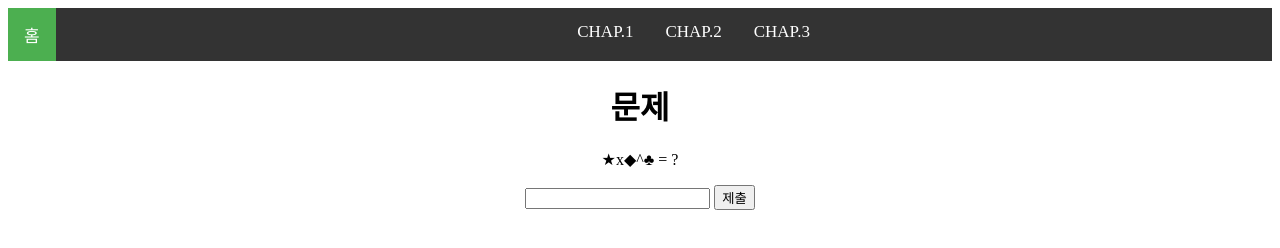
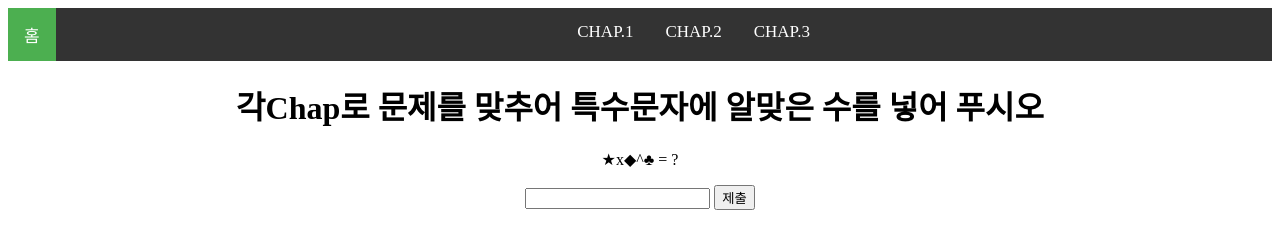
Before and after one commit to jky15451/jky15451.github.io, a plain HTML site: page 과제.html in a window 1280 px wide. Drawn offline with Linux system fonts and the light colour scheme.

Commit message:
Update 과제.html

```diff
--- a/과제.html
+++ b/과제.html
@@ -48,7 +48,7 @@
       <a href="CHAP_2.html">CHAP.2</a>
       <a href="CHAP_3.html">CHAP.3</a>
     </nav>
-    <h1>문제</h1>
+    <h1>각Chap로 문제를 맞추어 특수문자에 알맞은 수를 넣어 푸시오</h1>
     <p>★x◆^♣ = ?</p>
     <input id="answer" type="text">
     <button onclick="checkAnswer()">제출</button>
```
